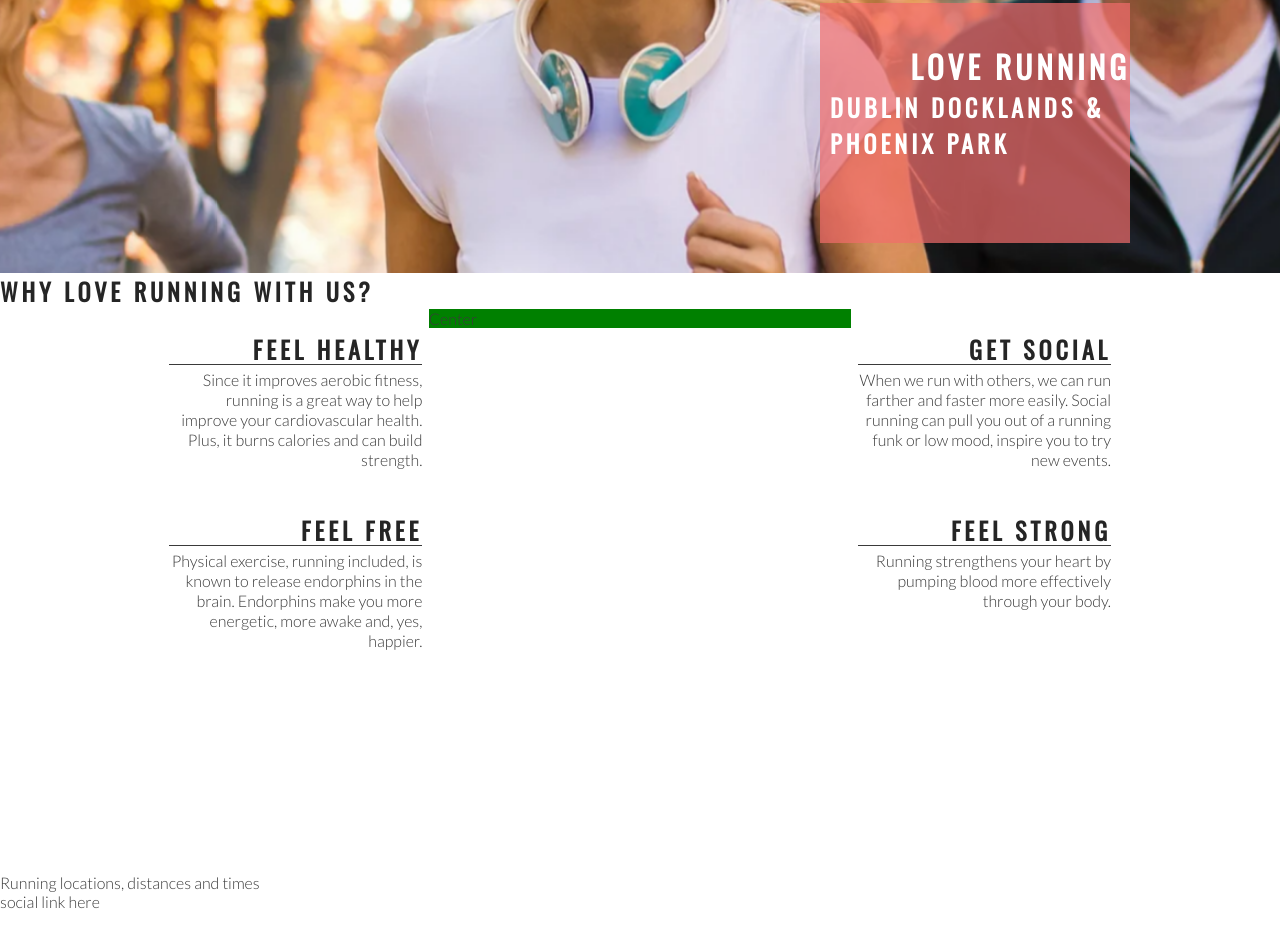
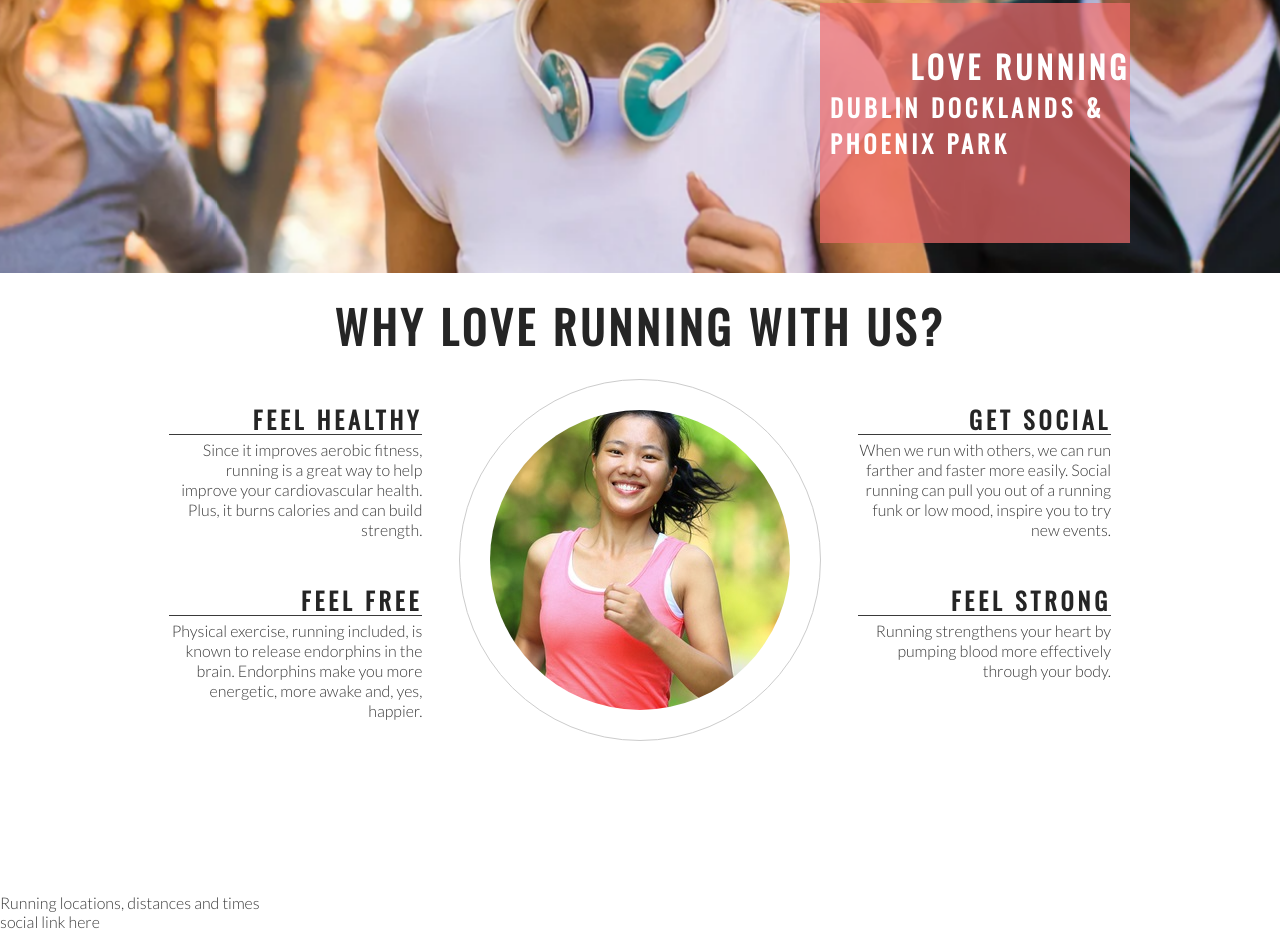
Before and after one commit to Pierreslag/love-running, a plain HTML site: page index.html in a window 1280 px wide. Shown: the part 402-1333 px from the top of the page. Drawn offline with nearby package versions, Linux system fonts and the light colour scheme.

Commit message:
Add club ethos image and style into a circle

```diff
--- a/assets/css/style.css
+++ b/assets/css/style.css
@@ -133,7 +133,6 @@ h1, h2 {
 #center-about {
     width: 33%;
     margin: 0 auto;
-    background-color: green;
 }
 
 hr {
@@ -165,3 +164,26 @@ hr {
 .right-about-heading, p {
     text-align: right;
 }
+
+#welcome {
+    text-align: center;
+    margin: 20px;
+    font-size: 280%;
+}
+
+#circle-container {
+    width: 300px;
+    height: 300px;
+    padding: 30px;
+    border-style: solid;
+    border-color: #ccc;
+    border-width: 1px;
+    border-radius: 50%;
+    margin: 0 auto;
+}
+
+#circle-cover-bg {
+    background: url('../css/images/ethos-center-image.jpg') no-repeat center center;
+    height: 100%;
+    border-radius: 50%;
+}
--- a/index.html
+++ b/index.html
@@ -39,7 +39,7 @@
         </div>
     </section>
     <section id="club-ethos">
-        <h1>Why Love Running With Us?</h1>
+        <h2 id="welcome">Why Love Running With Us?</h2>
         <div id="left-about">
             <div class="left-about-heading">
                 <h2>Feel Healthy</h2>
@@ -75,7 +75,13 @@
                 </p>
             </div>
         </div>
-        <div id="center-about">Center</div>
+        <div id="center-about">
+            <div id="circle-container">
+                <div id="circle-cover-bg">
+
+                </div>
+            </div>
+        </div>
     </section>
     <section>
         Running locations, distances and times
```
Also changed, not shown: assets/css/images/ethos-center-image.jpg (added).
